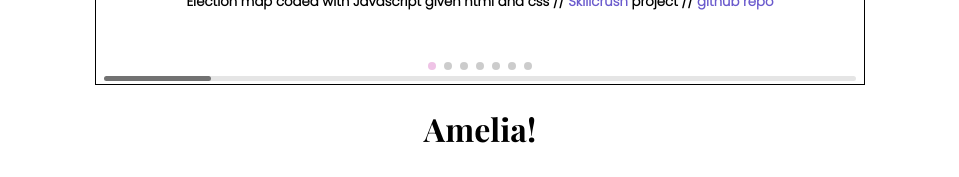
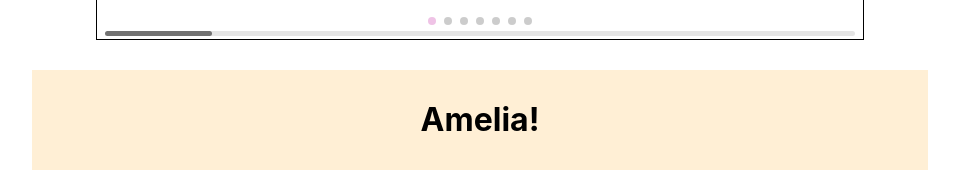
Before and after one commit to katarzyna-kw/css-animation-fun, a React (Create React App) app: page / in a window 1280 px wide. Shown: the part 611-788 px from the top of the page, without its empty margins (160-1119 px from the left). Built offline with nearby package versions, Linux system fonts and the light colour scheme; a web font is replaced by a local one.

Commit message:
.Amelia div changes in Amelia.css

```diff
--- a/src/components/Amelia.css
+++ b/src/components/Amelia.css
@@ -1,20 +1,20 @@
-/* * {
+* {
     margin: 0;
     padding: 0;
     box-sizing: border-box;
   }
 
   .Amelia {
-    min-height: 30vh;
+    min-height: 100px;
     position: relative;
-    width: 100vw;
+    margin-top: 30px;
+    width: 70%;
     display: flex;
     background-color: papayawhip;
     justify-content: center;
     align-items: center;
     font-family: -apple-system, BlinkMacSystemFont, 'Segoe UI', Roboto, Oxygen, Ubuntu, Cantarell, 'Open Sans', 'Helvetica Neue', sans-serif;
-   position: relative;
-  } */
+  }
 
   /* .Amelia h1 {
     font-size: 5em;
```
